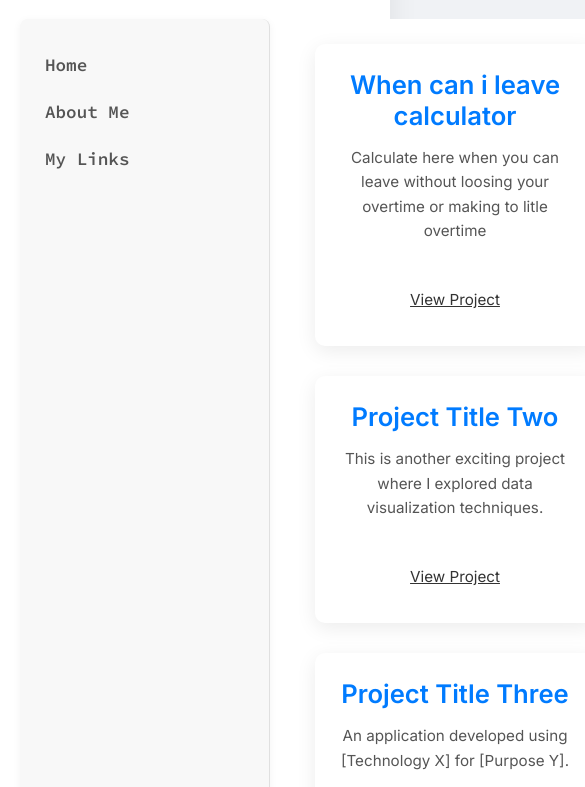
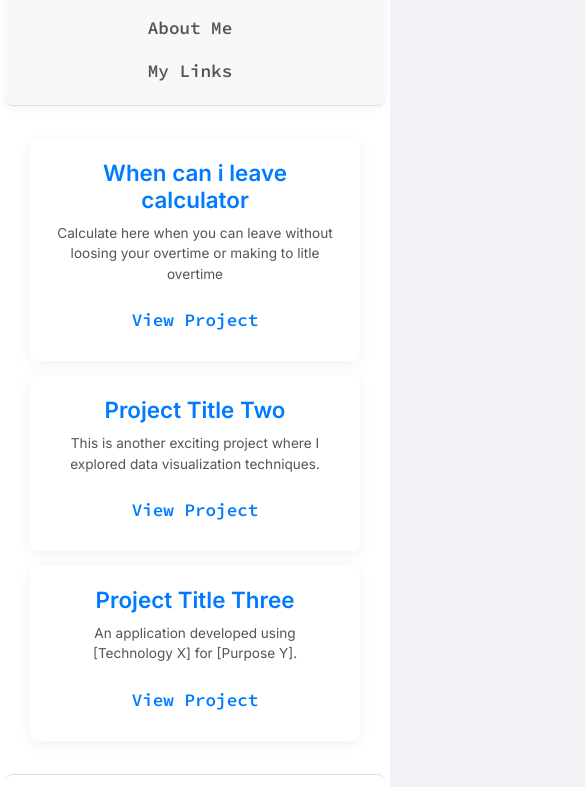
Before and after one commit to giorgiobasso/giorgiobasso.github.io, a plain HTML site: page html/projects.html in a window 390 px wide. Shown: the part 118-905 px from the top of the page, 585 px wide, since content can reach past the window. Drawn offline with Linux system fonts and the light colour scheme.

Commit message:
made responsive

```diff
--- a/css/index.css
+++ b/css/index.css
@@ -1,8 +1,7 @@
-/* Import Source Code Pro from Google Fonts */
-@import url('https://fonts.googleapis.com/css2?family=Source+Code+Pro:wght@400;600&display=swap');
+/* Import Google Fonts - Ensure these are linked in your HTML as well */
+@import url('https://fonts.googleapis.com/css2?family=Inter:wght@400;600;700&family=Source+Code+Pro:wght@400;600&display=swap');
 
-
-/* Universal Styles (Keeping previous modern setup) */
+/* Universal Styles - Modernized */
 * {
   font-family: 'Inter', -apple-system, BlinkMacSystemFont, "Segoe UI", Roboto, Helvetica, Arial, sans-serif, "Apple Color Emoji", "Segoe UI Emoji", "Segoe UI Symbol";
   color: #333333;
@@ -11,6 +10,7 @@
   box-sizing: border-box;
 }
 
+/* Base body styling for consistent light theme */
 body {
     background: #F0F2F5;
     min-height: 100vh;
@@ -18,7 +18,8 @@ body {
     flex-direction: column;
 }
 
-/* Layout Containers (Keeping previous modern setup) */
+
+/* Layout Containers - Modernized (Desktop Default) */
 .calculator-container {
   margin-top: 5vh;
   display: flex;
@@ -34,7 +35,7 @@ body {
     "header header"
     "menu content"
     "footer footer";
-  grid-template-columns: 250px 1fr;
+  grid-template-columns: 250px 1fr; /* Default desktop layout */
   gap: 20px;
   padding: 20px;
   max-width: 1200px;
@@ -72,11 +73,9 @@ body {
 
 .container > div.content {
   grid-area: content;
-  display: flex;
-  flex-direction: column;
-  justify-content: center;
-  align-items: center;
-  text-align: center;
+  display: block; /* Allows project grid to manage its own layout */
+  text-align: left;
+  padding: 25px;
   background: #FFFFFF;
   box-shadow: none;
 }
@@ -102,66 +101,62 @@ body {
     margin-bottom: 0;
 }
 
-.my-projects-h1{
-  font-family: 'Source Code Pro', monospace;
-  font-weight: bold;
-}
-
-.content h1 {
+.content h2 {
     font-size: 2.2em;
-    margin-bottom: 15px;
+    margin-bottom: 30px;
     font-weight: 600;
     color: #333333;
+    text-align: center;
 }
 
 .content p {
     font-size: 1.1em;
     line-height: 1.7;
     max-width: 80%;
-    margin: 0 auto 25px auto;
+    margin: 0 auto 40px auto;
     color: #555555;
+    text-align: center;
 }
 
-/* --- NEW CSS FOR ANIMATED TEXT LINK --- */
+/* Animated Text Link Styling */
 .animated-text-link {
-  font-family: 'Source Code Pro', monospace; /* Apply Source Code Pro font */
-  font-size: 1.1rem; /* Adjust size as needed */
-  font-weight: 600; /* Bolder for prominence */
-  color: #007BFF; /* Link color - same as button accent */
-  text-decoration: none; /* Remove default underline */
-  position: relative; /* Needed for pseudo-element positioning */
-  display: inline-block; /* Allows width calculation */
-  padding: 10px 0; /* Add some vertical padding for hover area */
-  overflow: hidden; /* Crucial for the typing effect */
-  white-space: nowrap; /* Keep text on one line */
-  transition: color 0.3s ease; /* Smooth color transition on hover */
+  font-family: 'Source Code Pro', monospace;
+  font-size: 1.1rem;
+  font-weight: 600;
+  color: #007BFF;
+  text-decoration: none;
+  position: relative;
+  display: inline-block;
+  padding: 10px 0;
+  overflow: hidden;
+  white-space: nowrap;
+  transition: color 0.3s ease;
 }
 
 .animated-text-link::after {
-  content: ''; /* Empty content for the pseudo-element */
+  content: '';
   position: absolute;
-  bottom: 0; /* Position at the bottom of the text */
+  bottom: 0;
   left: 0;
-  width: 0%; /* Start with no width */
-  height: 2px; /* Line thickness */
-  background: #007BFF; /* Blue line color */
-  transition: width 0.3s ease; /* Smooth width transition */
+  width: 0%;
+  height: 2px;
+  background: #007BFF;
+  transition: width 0.3s ease;
 }
 
-/* Typing animation for the text */
 .animated-text-link span {
   display: inline-block;
-  opacity: 0; /* Start invisible */
-  transform: translateX(-10px); /* Slightly off-set */
-  transition: opacity 0.05s ease-in, transform 0.05s ease-in; /* Quick reveal */
+  opacity: 0;
+  transform: translateX(-10px);
+  transition: opacity 0.05s ease-in, transform 0.05s ease-in;
 }
 
 .animated-text-link:hover {
-  color: #0056b3; /* Darker blue on hover */
+  color: #0056b3;
 }
 
 .animated-text-link:hover::after {
-  width: 100%; /* Expand underline on hover */
+  width: 100%;
 }
 
 /* Keyframes for the typing animation */
@@ -170,64 +165,50 @@ body {
   100% { opacity: 1; transform: translateX(0); }
 }
 
-/* --- New CSS for Project Grid --- */
-
-.content {
-  /* Remove flex centering if you want projects to start from the top left */
-  /* If you want to keep centering the grid when it's small, keep the flex properties. */
-  display: block; /* Change to block to let grid manage its own layout */
-  text-align: left; /* Reset text-align for content children */
-  padding: 25px; /* Ensure content area has padding */
+/* Menu Link Specific Styling */
+.menu .animated-text-link {
+    display: block;
+    padding: 10px 15px; /* Added horizontal padding for menu items */
+    margin-bottom: 5px;
+    text-align: left;
+    color: #555555;
 }
 
-/* Adjust h2 and p within content if they are still needed above the grid */
-.content h2 {
-    font-size: 2.2em;
-    margin-bottom: 30px; /* Add more space below title */
-    font-weight: 600;
-    color: #333333;
-    text-align: center; /* Center project page heading */
-}
-
-.content p {
-    font-size: 1.1em;
-    line-height: 1.7;
-    max-width: 80%;
-    margin: 0 auto 40px auto; /* More margin below description */
-    color: #555555;
-    text-align: center; /* Center project page description */
+.menu .animated-text-link:hover {
+    color: #007BFF;
 }
 
 
+/* Project Grid Styling */
 .project-grid {
     display: grid;
-    grid-template-columns: repeat(auto-fit, minmax(280px, 1fr)); /* Responsive grid columns */
-    gap: 30px; /* Space between project boxes */
-    padding: 0px; /* Padding for the grid itself */
-    justify-content: center; /* Center grid items if they don't fill the row */
-    align-items: stretch; /* Make all boxes same height */
+    grid-template-columns: repeat(auto-fit, minmax(280px, 1fr));
+    gap: 30px;
+    padding: 0px;
+    justify-content: center;
+    align-items: stretch;
 }
 
 .project-box {
-    background: #FFFFFF; /* White background for each project box */
-    border-radius: 10px; /* Slightly more rounded corners than general elements */
-    box-shadow: 0 5px 20px rgba(0, 0, 0, 0.08); /* More prominent shadow for individual boxes */
+    background: #FFFFFF;
+    border-radius: 10px;
+    box-shadow: 0 5px 20px rgba(0, 0, 0, 0.08);
     padding: 25px;
-    text-align: center; /* Center content within each box */
-    display: flex; /* Use flexbox for internal content alignment */
-    flex-direction: column; /* Stack content vertically */
-    justify-content: space-between; /* Push link to bottom */
-    transition: transform 0.3s ease, box-shadow 0.3s ease; /* Smooth hover transition */
+    text-align: center;
+    display: flex;
+    flex-direction: column;
+    justify-content: space-between;
+    transition: transform 0.3s ease, box-shadow 0.3s ease;
 }
 
 .project-box:hover {
-    transform: translateY(-5px); /* Lift effect on hover */
-    box-shadow: 0 8px 25px rgba(0, 0, 0, 0.12); /* Enhanced shadow on hover */
+    transform: translateY(-5px);
+    box-shadow: 0 8px 25px rgba(0, 0, 0, 0.12);
 }
 
 .project-box h3 {
     font-size: 1.6em;
-    color: #007BFF; /* Accent color for project titles */
+    color: #007BFF;
     margin-bottom: 15px;
     font-weight: 600;
 }
@@ -237,38 +218,156 @@ body {
     color: #555555;
     line-height: 1.6;
     margin-bottom: 20px;
-    flex-grow: 1; /* Allow description to take up available space */
-    max-width: 100%; /* Remove previous max-width from general content p */
-    text-align: center; /* Ensure project description is centered */
+    flex-grow: 1;
+    max-width: 100%;
+    text-align: center;
 }
 
 .project-box img {
     max-width: 100%;
     height: auto;
-    border-radius: 6px; /* Slightly rounded images */
+    border-radius: 6px;
     margin-bottom: 20px;
-    display: block; /* Remove extra space below image */
-    object-fit: cover; /* Ensures image covers area without distorting */
+    display: block;
+    object-fit: cover;
 }
 
-/* Adjustments for the button within project box */
-.project-box .button-62 {
-    margin-top: 15px; /* Add space above the button */
-    padding: 0.75rem 1.5rem; /* Adjust padding for a compact button */
-    font-size: 0.95rem; /* Slightly smaller font for button */
-    width: auto; /* Allow button to size naturally */
-    display: inline-block; /* Ensure it's inline-block */
+
+/* ========================================================= */
+/* RESPONSIVE DESIGN (MEDIA QUERIES)       */
+/* ========================================================= */
+
+/* Tablet and smaller desktops */
+@media (max-width: 992px) {
+    .container {
+        grid-template-columns: 1fr; /* Stack menu and content */
+        grid-template-areas:
+            "header"
+            "menu"
+            "content"
+            "footer";
+        padding: 15px; /* Slightly less padding */
+        gap: 15px; /* Slightly less gap */
+    }
+
+    .container > div {
+        padding: 20px; /* Adjust internal padding */
+    }
+
+    .container > div.menu {
+        border-right: none; /* Remove right border */
+        border-bottom: 1px solid #E0E0E0; /* Add bottom border */
+        text-align: center; /* Center menu items */
+        padding-right: 20px; /* Restore padding */
+    }
+
+    .menu .animated-text-link {
+        display: inline-block; /* Display links inline for horizontal layout */
+        margin: 0 10px 5px 10px; /* Add horizontal margin */
+        padding: 5px 10px; /* Adjust padding for smaller horizontal links */
+    }
+
+    .project-grid {
+        gap: 20px; /* Reduce gap between project boxes */
+        grid-template-columns: repeat(auto-fit, minmax(250px, 1fr)); /* Allow smaller min-width for projects */
+    }
+
+    .header h1 {
+        font-size: 2.4em;
+    }
+
+    .content h2 {
+        font-size: 1.8em;
+    }
+
+    .content p {
+        font-size: 1em;
+    }
 }
 
-/* Ensure animated-text-link has proper spacing in the menu */
-.menu .animated-text-link {
-    display: block; /* Make links block level to take full width */
-    padding: 10px 0; /* Adjust vertical padding */
-    margin-bottom: 5px; /* Space between links */
-    text-align: left; /* Align text to the left */
-    color: #555555; /* Match menu text color */
+/* Mobile Phones */
+@media (max-width: 768px) {
+    .calculator-container {
+        margin-top: 2vh; /* Reduce top margin for mobile */
+    }
+
+    .container {
+        padding: 10px;
+        gap: 10px;
+        border-radius: 8px; /* Slightly less rounded */
+        box-shadow: 0 5px 20px rgba(0, 0, 0, 0.05); /* Lighter shadow */
+    }
+
+    .container > div {
+        padding: 15px; /* Even less internal padding */
+    }
+
+    .header h1 {
+        font-size: 2em;
+    }
+
+    .content h2 {
+        font-size: 1.6em;
+        margin-bottom: 20px;
+    }
+
+    .content p {
+        font-size: 0.9em;
+        line-height: 1.5;
+        margin: 0 auto 25px auto;
+        max-width: 95%; /* Allow content to take more width */
+    }
+
+    .project-grid {
+        gap: 15px;
+        grid-template-columns: 1fr; /* Force single column for mobile */
+    }
+
+    .project-box {
+        padding: 20px;
+        border-radius: 8px;
+        box-shadow: 0 3px 15px rgba(0, 0, 0, 0.06);
+    }
+
+    .project-box h3 {
+        font-size: 1.4em;
+        margin-bottom: 10px;
+    }
+
+    .project-box p {
+        font-size: 0.85em;
+        margin-bottom: 15px;
+    }
+
+    .footer p {
+        font-size: 0.8em;
+    }
+
+    .menu .animated-text-link {
+        /* Make menu links block again for stacking vertically on very small screens */
+        display: block;
+        padding: 8px 0; /* Adjust padding */
+        margin: 0 auto 5px auto; /* Center individual links */
+        text-align: center; /* Center menu text */
+    }
 }
 
-.menu .animated-text-link:hover {
-    color: #007BFF; /* Accent color on hover */
+/* Optional: Further adjustments for very small phones (e.g., iPhone SE) */
+@media (max-width: 480px) {
+    .container {
+        padding: 5px;
+        gap: 8px;
+    }
+
+    .container > div {
+        padding: 10px;
+    }
+
+    .header h1 {
+        font-size: 1.8em;
+    }
+
+    .content h2 {
+        font-size: 1.4em;
+    }
 }
--- a/html/projects.html
+++ b/html/projects.html
@@ -23,21 +23,21 @@
                     <h3>When can i leave calculator</h3>
                     <p>Calculate here when you can leave without loosing your overtime or making to litle overtime</p>
 
-                    <a href="/html/whencanileave.html" class="project-link button-62">View Project</a>
+                    <a href="/html/whencanileave.html" class="animated-text-link">View Project</a>
                 </div>
 
                 <div class="project-box">
                     <h3>Project Title Two</h3>
                     <p>This is another exciting project where I explored data visualization techniques.</p>
 
-                    <a href="#" class="project-link button-62">View Project</a>
+                    <a href="#" class="animated-text-link">View Project</a>
                 </div>
 
                 <div class="project-box">
                     <h3>Project Title Three</h3>
                     <p>An application developed using [Technology X] for [Purpose Y].</p>
 
-                    <a href="#" class="project-link button-62">View Project</a>
+                    <a href="#" class="animated-text-link">View Project</a>
                 </div>
 
                 </div>
```
